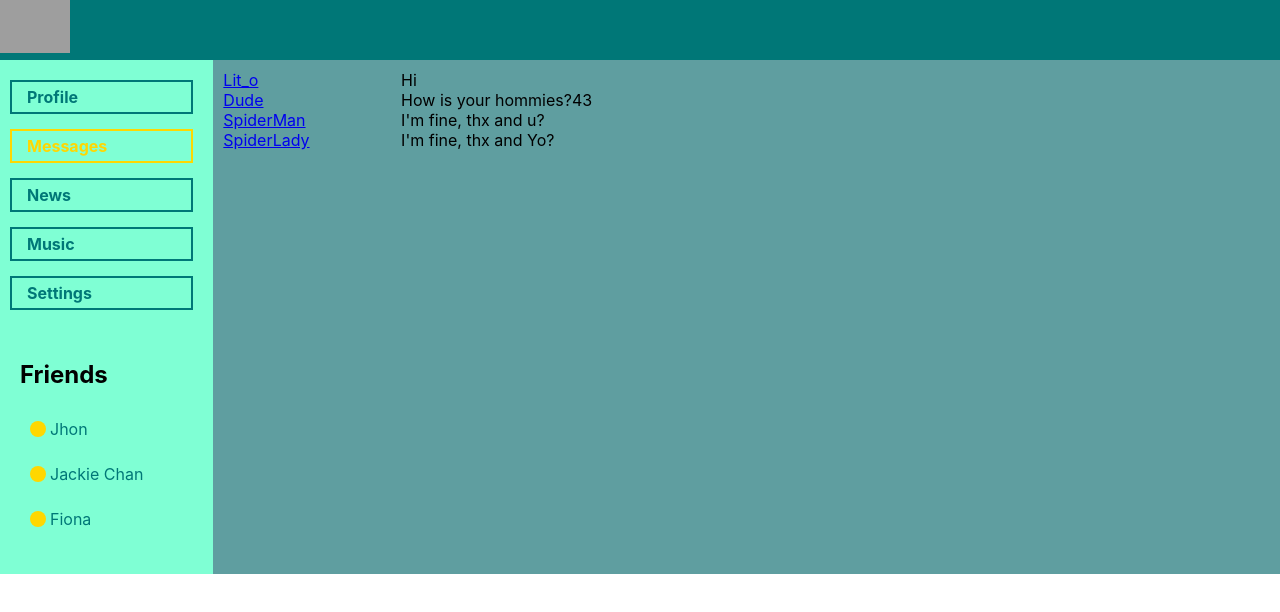
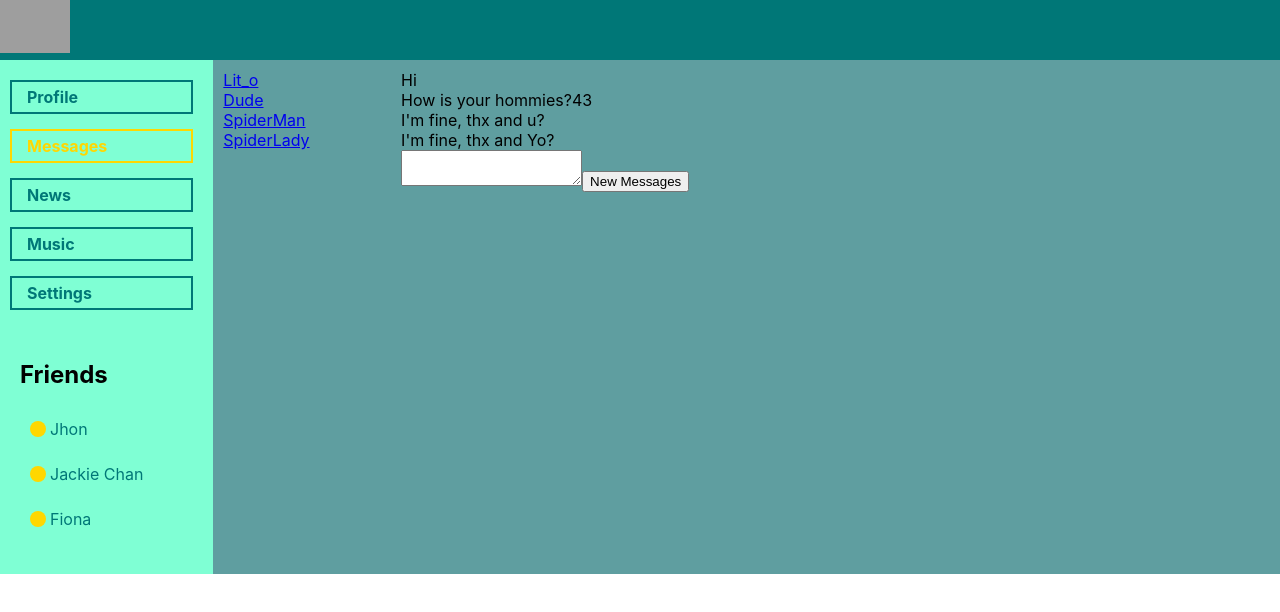
Before and after one commit to Lit-o/React_social_app_YEP, a React (Create React App) app: page /dialogs in a window 1280 px wide. Shown: the top 612 px of the page. Built offline with nearby package versions, Linux system fonts and the light colour scheme; grey boxes are pictures that could not be loaded.

Commit message:
Added callback functions for textareas

```diff
--- a/src/App.js
+++ b/src/App.js
@@ -3,7 +3,7 @@ import Header from './components/Header/Header';
 import Nav from './components/Nav/Nav';
 import Profile from './components/Profile/Profile';
 import Dialogs from "./components/Dialogs/Dialogs";
-import {BrowserRouter, Route} from "react-router-dom";
+import {Route} from "react-router-dom";
 import News from "./components/News/News";
 import Music from "./components/Music/Music";
 import Settings from "./components/Settings/Settings";
@@ -14,7 +14,7 @@ let someComponentSettings = () => <Settings attr='massive maybe'/>
 /*Эта функция теперь имеет название someComponent и мы ее можем вызвать далее*/
 const App = (props) => {
     return (
-        <BrowserRouter>
+
             <div className='app-wrapper'>
                 <Header/>
 
@@ -51,7 +51,7 @@ const App = (props) => {
                     */}
                 </div>
             </div>
-        </BrowserRouter>
+
     );
 }
 
--- a/src/components/Dialogs/Dialogs.jsx
+++ b/src/components/Dialogs/Dialogs.jsx
@@ -15,6 +15,13 @@ const Dialogs = (props) => {
     let messagesElements = props.state.messagesData.map( text => <Message message={text.message}/>)
 debugger;
 
+    let newMessages = React.createRef();
+    let addNewMessages = () => {
+        let text = newMessages.current.value;
+        alert(text);
+    }
+
+
     return (
         <div className={s.dialogs}>
             <div className={s.dialogsItems}>
@@ -22,6 +29,8 @@ debugger;
             </div>
             <div className={s.messages}>
                 { messagesElements }
+                <textarea ref={newMessages}></textarea>
+                <button onClick={addNewMessages}>New Messages</button>
             </div>
         </div>
     )
--- a/src/components/Dialogs/Message/Message.jsx
+++ b/src/components/Dialogs/Message/Message.jsx
@@ -2,8 +2,12 @@ import React from "react";
 import s from './../Dialogs.module.css';
 
 const Message = (props) => {
+
+
     return (
-        <div className={s.message}>{props.message}</div>
+        <div>
+            <div className={s.message}>{props.message}</div>
+        </div>
     )
 }
 
--- a/src/components/Profile/MyPosts/MyPosts.jsx
+++ b/src/components/Profile/MyPosts/MyPosts.jsx
@@ -1,21 +1,29 @@
 import s from './MyPosts.module.css';
 import Post from './Post/Post';
-
+import React from 'react';
 
 const MyPosts = (props) => {
 
     let postsElement = props.postsData.map(post => <Post message={post.message} likes={post.likesCount}/>)
 
+    let newPostElement = React.createRef();
+
+    let addPost = () => {
+        debugger;
+        let text = newPostElement.current.value;
+        alert(text);
+    }
+
     return (
             <div className={s.posts_block}>
                 <h2>My posts</h2>
                 <div>
-                    <textarea>1</textarea>
+                    <textarea ref={newPostElement}></textarea>
                     <div className="">
                         <button>Add post</button>
                     </div>
                     <div className="">
-                        <button>Remove</button>
+                        <button onClick={ addPost }>Remove</button>
                     </div>
 
                 </div>
--- a/src/index.js
+++ b/src/index.js
@@ -4,15 +4,16 @@ import './index.css';
 import App from './App';
 import reportWebVitals from './reportWebVitals';
 import state from "./redux/state";
-
-
+import {BrowserRouter} from "react-router-dom";
 
 
 ReactDOM.render(
-  <React.StrictMode>
-    <App state={state}/>
-  </React.StrictMode>,
-  document.getElementById('root')
+    <BrowserRouter>
+        <React.StrictMode>
+            <App state={state}/>
+        </React.StrictMode>
+    </BrowserRouter>,
+    document.getElementById('root')
 );
 
 // If you want to start measuring performance in your app, pass a function
```
